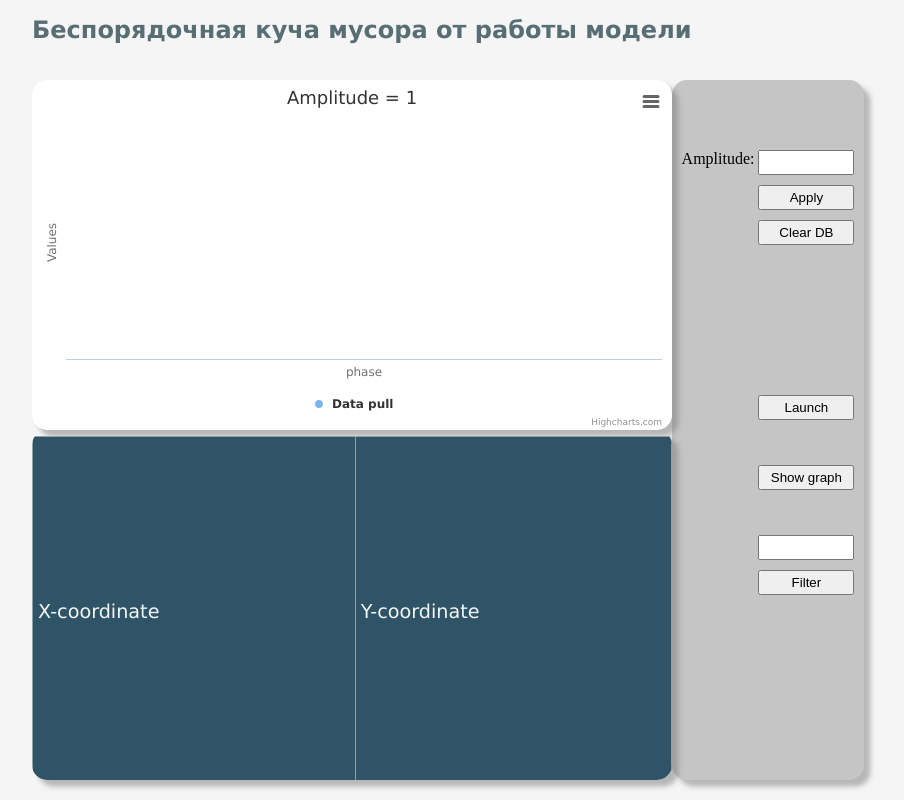
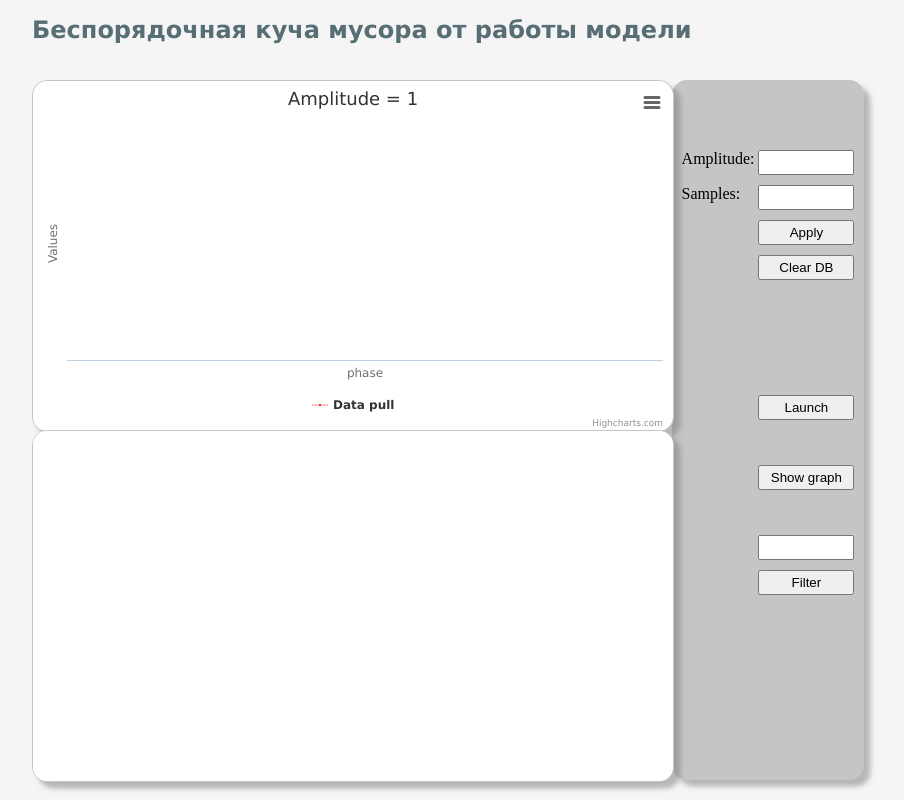
Before and after one commit to vetakim/Lucy, a Django app: page /ElfenLied/home/ in a window 1280 px wide. Shown: the whole page, without its empty margins (288-1192 px from the left). Run offline with Django 3.2, Linux system fonts and the light colour scheme; data that the repository does not hold is empty; some libraries are stand-ins or nearby versions.

Commit message:
Отрисовка таблицы всех полей БД
Создание тестового файла с вычислениями, еще одно поле ввода в форме,
рамка для блоков, линия для графика.

```diff
--- a/Lucy/ElfenLied/forms.py
+++ b/Lucy/ElfenLied/forms.py
@@ -1,8 +1,12 @@
-from django.forms import FloatField, BooleanField
+from django.forms import FloatField, BooleanField, IntegerField
 from django import forms
 
 class CalcParams(forms.Form):
     amplitude = FloatField(label="Amplitude",
-            widget=forms.TextInput(attrs={'class': 'amp', 'type': 'number'}))
+            widget=forms.TextInput(attrs={'class': 'amp', 'type':
+                'number', 'style': 'top: 10%', 'step': '1e-6'}))
+    samples = IntegerField(label="Samples",
+                widget=forms.TextInput(attrs={'class': 'amp', 'type':
+                    'number', 'style': 'top: 15%'}))
     toclear = BooleanField(required=False, widget=forms.TextInput(attrs={'class': 'cle',
-        'type': 'submit', 'value': 'Clear DB'}))
+        'type': 'submit', 'value': 'Clear DB', 'style': 'top: 25%'}))
--- a/Lucy/ElfenLied/models.py
+++ b/Lucy/ElfenLied/models.py
@@ -3,5 +3,7 @@ from django.db import models
 class Point(models.Model):
     abscissa = models.FloatField()
     ordinate = models.FloatField()
+    noise = models.FloatField()
+
 
 # Create your models here.
--- a/Lucy/ElfenLied/templates/lucyDJ/base.html
+++ b/Lucy/ElfenLied/templates/lucyDJ/base.html
@@ -57,15 +57,17 @@ body {
                 color: #f5f5f5;
                 background: #2F5468;
                 border: 1px solid #fdf6e3;
-                max-height: 25px;
+                max-height: 15px;
             }
             td, tr {
                 padding: 5px;
                 border: 1px solid #92a1a1;
+                max-height: 15px;
             }
             div {
                 box-shadow: 0.4em 0.4em 5px rgba(122,122,122,0.5);
                 border-radius: 15px;
+                background: white;
             }
             .rubberblock {
                 position: absolute;
@@ -76,15 +78,16 @@ body {
                 max-height: 43.75%;
                 height: 700px;
                 overflow: hidden;
+                border: 1px solid #c5c5c5;
             }
             .rubberblock-inner {
                 position: absolute;
                 top: 0%;
                 left: 0%;
-                width: 100%;
-                height: 100%;
+                width: 99%;
+                height: 99%;
                 border-radius: 10px;
-                padding: 6px 0px;
+                padding: 6px 6px;
                 overflow: auto;
             }
 
--- a/Lucy/ElfenLied/templates/lucyDJ/home.html
+++ b/Lucy/ElfenLied/templates/lucyDJ/home.html
@@ -4,9 +4,11 @@
 
 <div class="buttonpanel">
     <form action="" method="get">
+        <label for="id_amplitude" style="top: 10%"> Amplitude: </label>
         {{ form.amplitude }}
-        <input type="submit" value="Apply" style="top: 15%">
-        <label for="id_amplitude" > Amplitude: </label>
+        <label for="id_samples" style="top: 15%"> Samples: </label>
+        {{ form.samples }}
+        <input type="submit" value="Apply" style="top: 20%">
         {{ form.toclear}}
     </form>
     <button style="top: 45%" id="launch"> Launch </button>
@@ -37,6 +39,15 @@
                 text: 'Values'
             }
         },
+        plotOptions: {
+            scatter: {
+                marker: {
+                    radius: 1.0
+                },
+                color: '#fa0000',
+                lineWidth: 0.5
+            }
+        },
         series: [{
             name: 'Data pull',
             data:
@@ -49,23 +60,22 @@
 </script>
 
 <div id="container" class="rubberblock"> </div>
+
 <div class="rubberblock" style="top: 53.75%">
     <div class="rubberblock-inner">
         <table>
             <thead>
                 <tr>
-                    <td>
-                        X-coordinate
-                    </td>
-                    <td>
-                        Y-coordinate
-                    </td>
+                    {% for key in lines|first %}
+                    <td> {{ key }} </td>
+                    {% endfor %}
                 </tr>
             </thead>
             {% for line in lines %}
             <tr>
-                <td> {{line.abscissa }} </td>
-                <td> {{line.ordinate}} </td>
+                {% for key, value in line.items %}
+                <td> {{ value }} </td>
+                {% endfor %}
             </tr>
             {% endfor %}
         </table>
--- a/Lucy/ElfenLied/views.py
+++ b/Lucy/ElfenLied/views.py
@@ -2,33 +2,38 @@ from django.shortcuts import render, render_to_response
 from django.http import HttpResponse
 from .models import *
 from .forms import *
-from numpy import random, sin, radians
+from .digen import gendi
+from numpy import random, sin, radians, cos
 import sqlite3
 
 def accept_data(request):
     amplitude = 1.0
-    toclear = False
+    toclear = True
+    samples = 360
+
     if request.method == 'GET':
         form = CalcParams(request.GET)
         if form.is_valid():
             amplitude = form.cleaned_data['amplitude']
             toclear = form.cleaned_data['toclear']
+            samples = form.cleaned_data['samples']
         else:
             print('FORM NOT VALID')
     else:
         form = CalcParams()
 
     if not toclear:
-        for j in range(0, 360, 1):
-            print('\r%s' % j, end='')
-            Point(abscissa=j, ordinate=amplitude *
-                    sin(radians(j)))
+        for j in gendi(amplitude, samples):
+            Point(abscissa = j['abscissa'],
+                    ordinate = j['ordinate'],
+                    noise = j['noise']
+                    ).save()
     else:
         Point.objects.all().delete()
 
     return render(request, 'lucyDJ/home.html',
             {"form": form,
-                "lines": Point.objects.all(),
+                "lines": Point.objects.values(),
                 "amplitude": amplitude})
 
 # Create your views here.
```
Also changed, not shown: Lucy/ElfenLied/digen.py (added, +10 -0 lines), Lucy/ElfenLied/migrations/0002_point_noise.py (added).
